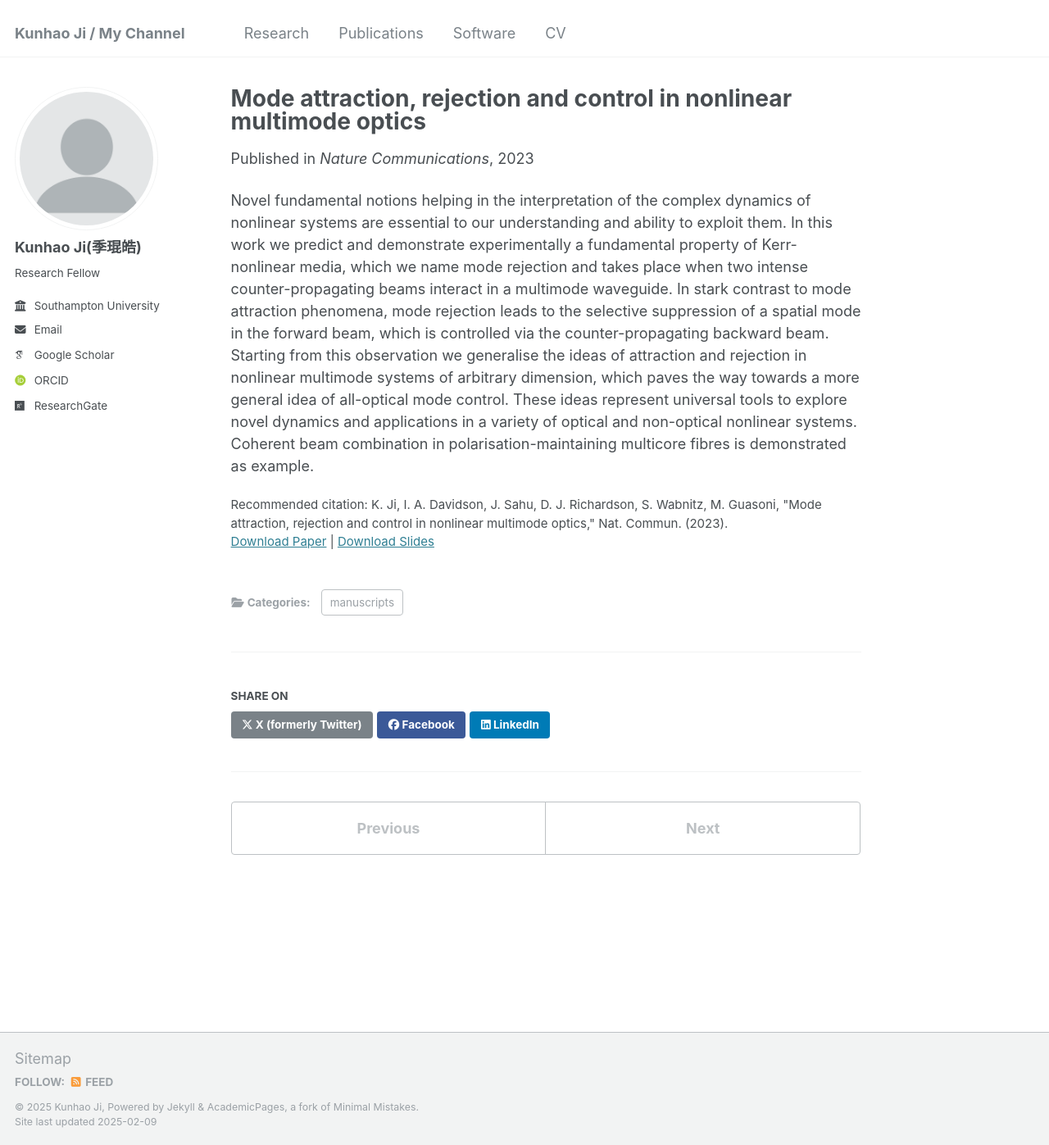
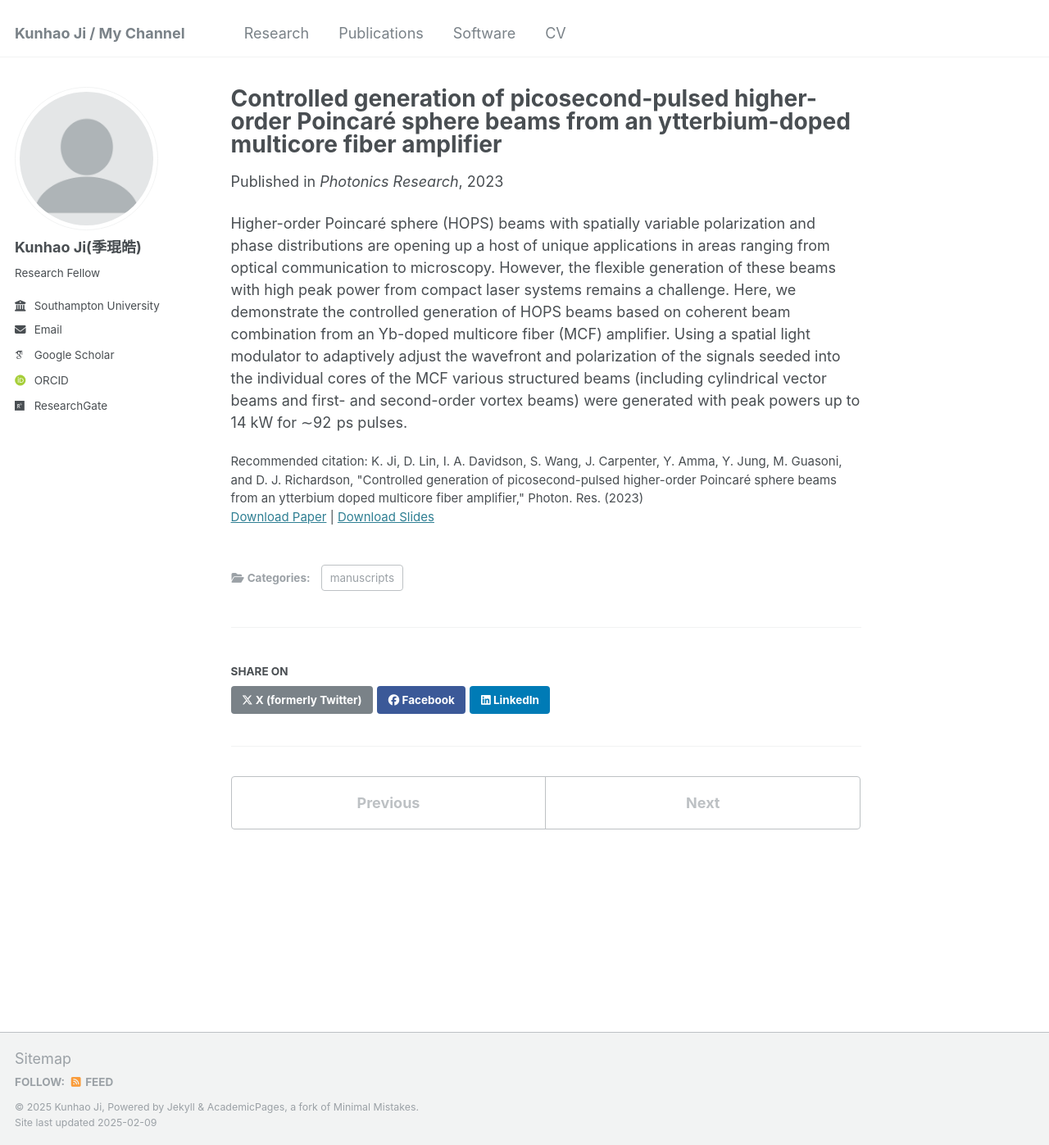
Before and after one commit to kjlight/kjlight.github.io, a Jekyll site: the page built from _publications/2010-10-01-paper-title-number-2.md, in a window 1280 px wide and 1397 px high. Shown: the whole window at 82% size. Built offline with Jekyll 4.4.1, drawn with Linux system fonts in a browser that asks for light colours; some web fonts are replaced.

Commit message:
Update 2010-10-01-paper-title-number-2.md

```diff
--- a/_publications/2010-10-01-paper-title-number-2.md
+++ b/_publications/2010-10-01-paper-title-number-2.md
@@ -1,14 +1,14 @@
 ---
-title: "Mode attraction, rejection and control in nonlinear multimode optics"
+title: "Controlled generation of picosecond-pulsed higher-order Poincaré sphere beams from an ytterbium-doped multicore fiber amplifier"
 collection: publications
 category: manuscripts
 permalink: /publication/2010-10-01-paper-title-number-2
 excerpt: 'This paper is about a fundamental property of Kerr-nonlinear media - mode rejction in two intense counter-propagating light beams.'
-date: 2023-11-24
-venue: 'Nature Communications'
+date: 2023-02-01
+venue: 'Photonics Research'
 slidesurl: 'http://academicpages.github.io/files/slides2.pdf'
 paperurl: 'http://academicpages.github.io/files/paper2.pdf'
-citation: 'K. Ji, I. A. Davidson, J. Sahu, D. J. Richardson, S. Wabnitz, M. Guasoni, "Mode attraction, rejection and control in nonlinear multimode optics," Nat. Commun. (2023).'
+citation: 'K. Ji, D. Lin, I. A. Davidson, S. Wang, J. Carpenter, Y. Amma, Y. Jung, M. Guasoni, and D. J. Richardson, "Controlled generation of picosecond-pulsed higher-order Poincaré sphere beams from an ytterbium doped multicore fiber amplifier," Photon. Res. (2023)'
 ---
 
-Novel fundamental notions helping in the interpretation of the complex dynamics of nonlinear systems are essential to our understanding and ability to exploit them. In this work we predict and demonstrate experimentally a fundamental property of Kerr-nonlinear media, which we name mode rejection and takes place when two intense counter-propagating beams interact in a multimode waveguide. In stark contrast to mode attraction phenomena, mode rejection leads to the selective suppression of a spatial mode in the forward beam, which is controlled via the counter-propagating backward beam. Starting from this observation we generalise the ideas of attraction and rejection in nonlinear multimode systems of arbitrary dimension, which paves the way towards a more general idea of all-optical mode control. These ideas represent universal tools to explore novel dynamics and applications in a variety of optical and non-optical nonlinear systems. Coherent beam combination in polarisation-maintaining multicore fibres is demonstrated as example.
+Higher-order Poincaré sphere (HOPS) beams with spatially variable polarization and phase distributions are opening up a host of unique applications in areas ranging from optical communication to microscopy. However, the flexible generation of these beams with high peak power from compact laser systems remains a challenge. Here, we demonstrate the controlled generation of HOPS beams based on coherent beam combination from an Yb-doped multicore fiber (MCF) amplifier. Using a spatial light modulator to adaptively adjust the wavefront and polarization of the signals seeded into the individual cores of the MCF various structured beams (including cylindrical vector beams and first- and second-order vortex beams) were generated with peak powers up to 14 kW for ∼92  ps pulses.
```
